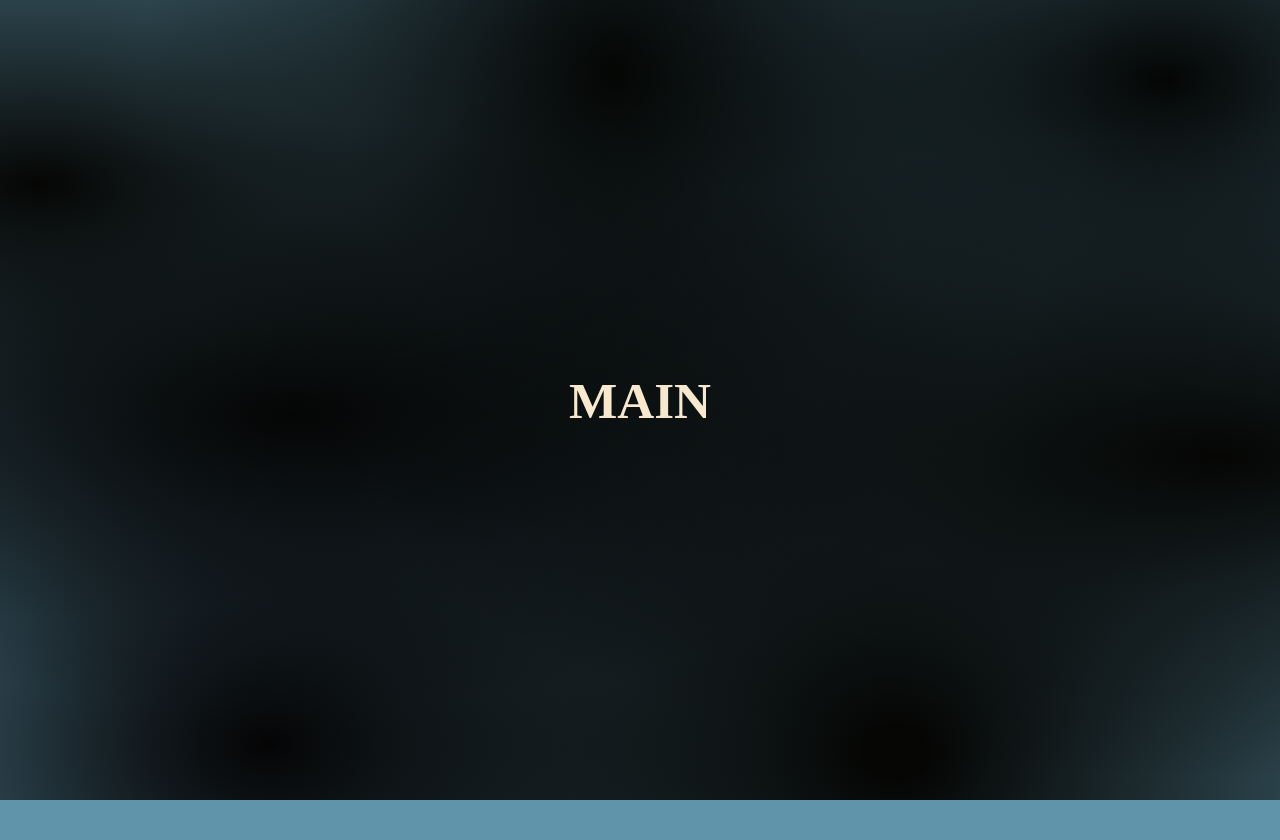
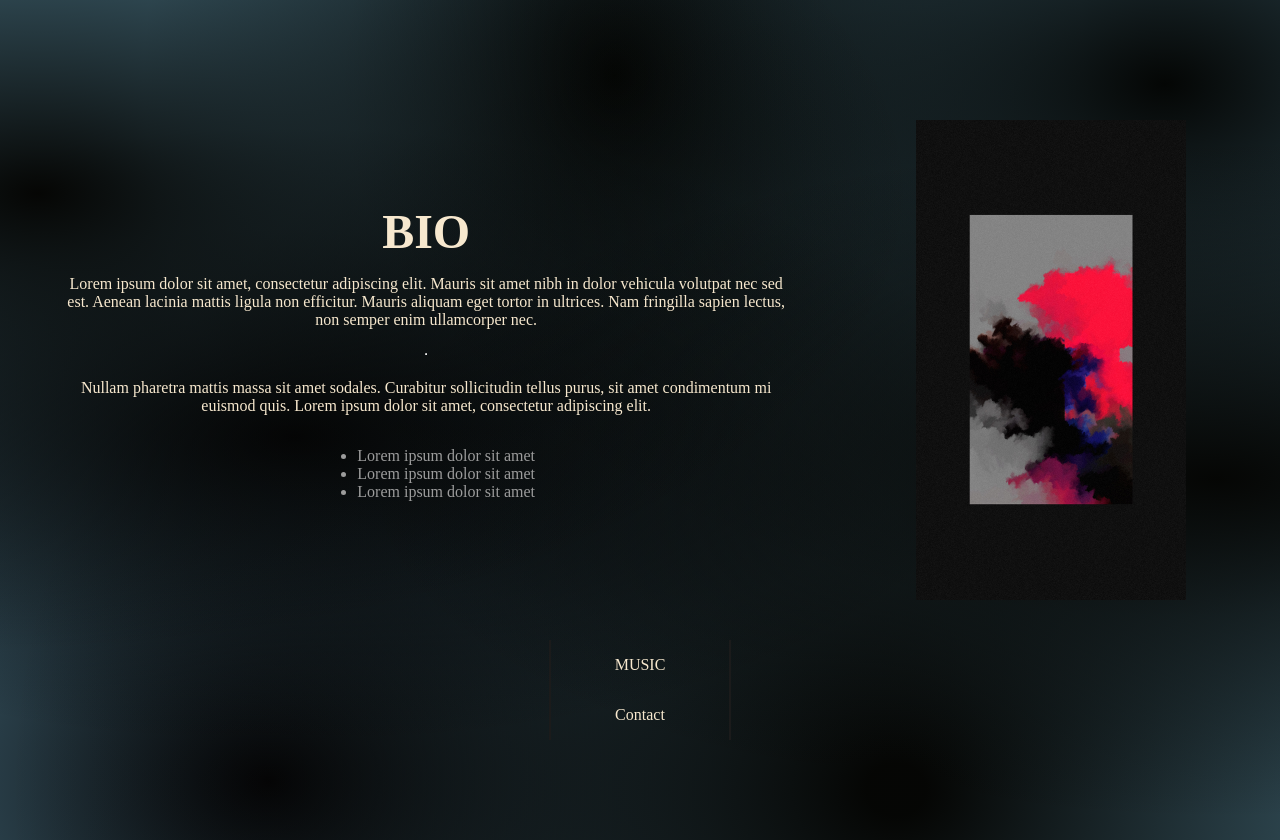
Before and after one commit to olikoo/olikoo.github.io, a plain HTML site: page main.html in a window 1280 px wide. Before the commit the page ends 800 px from the top, so only its background shows below. Drawn offline with Linux system fonts and the light colour scheme.

Commit message:
Add files via upload

```diff
--- a/main.html
+++ b/main.html
@@ -8,8 +8,27 @@
         <title>Kniss</title>
     </head>
     <body>
-        <div>
-            <h1 class="v-center">MAIN</h1>
+        <div class="main-flex">
+            <div class="flex-text main-p">
+                <h1 class="main-h1">BIO</h1>
+                <p>Lorem ipsum dolor sit amet, consectetur adipiscing elit. Mauris sit amet nibh in dolor vehicula volutpat nec sed est. Aenean lacinia mattis ligula non efficitur. Mauris aliquam eget tortor in ultrices. Nam fringilla sapien lectus, non semper enim ullamcorper nec.</p>
+                <hr>
+                <p>Nullam pharetra mattis massa sit amet sodales. Curabitur sollicitudin tellus purus, sit amet condimentum mi euismod quis. Lorem ipsum dolor sit amet, consectetur adipiscing elit.</p>
+                <section class="bio-list">
+                    <ul>
+                        <li>Lorem ipsum dolor sit amet</li>
+                        <li>Lorem ipsum dolor sit amet</li>
+                        <li>Lorem ipsum dolor sit amet</li>
+                    </ul>
+                </section>
+            </div>
+            <div class="flex-img">
+                <img src="./gen1.jpg">
+            </div>
+        </div>
+        <div class="pages">
+            <a class="pages-a">MUSIC</a>
+            <a class="pages-a">Contact</a>
         </div>
     </body>
 </html>
--- a/styles.css
+++ b/styles.css
@@ -15,7 +15,6 @@
     font-size: 2vw;
     margin: 0 auto;
     overflow: hidden;
-
 }
 
 .v-center {
@@ -57,3 +56,76 @@
 .hello{
     opacity: 90%;
 }
+
+.main-flex{
+    display: flex;
+    margin: 5vh 5vw 15vh 5vw;
+    width: 90vw;
+    height: 80vh;
+    align-items: center;
+    justify-content: center;
+    flex-wrap: nowrap;
+    column-gap: 10vw;
+}
+
+.flex-text{
+    display: flex;
+    flex-direction: column;
+    max-width: 100%;
+    align-items: center;
+    justify-content: center;
+    flex-grow: 5;
+    row-gap: 2vmin;
+}
+
+.flex-img{
+    display: flex;
+    width: auto;
+    height: 60vmin;
+    flex-grow: 1;
+    max-width: 100%;
+    transition-duration: 500ms;
+}
+
+.flex-img:hover{
+    transform: scale(1.1);
+    transform: rotate(2deg);
+    transition-timing-function: cubic-bezier(0.23, 1, 0.320, 1);
+}
+
+.main-h1{
+    font-size: 6vmin;
+}
+
+.main-p{
+    font-size: 2vmin;
+    width: 50%;
+}
+
+.bio-list{
+    color: rgb(156, 156, 156);
+}
+
+.pages{
+    display: flex;
+    flex-direction: column;
+    margin: -20vh 5vw 15vh 5vw;
+    width: 90vw;
+    height: 2vh;
+    justify-content:space-around;
+    align-items:center;
+    font-size: 2vmin;
+    column-gap: 1vw;
+    flex-wrap: nowrap;
+}
+
+.pages-a{
+    border: 2px solid rgb(27, 27, 27);
+    border-top: 0;
+    border-bottom: 0;
+    padding: 2vmin 8vmin 2vmin 8vmin;
+}
+
+.pages-a:hover{
+    background-image: linear-gradient(45deg, rgb(87, 32, 66), transparent);
+}
```
Also changed, not shown: index.html (+2 -2 lines), gen1.jpg (added).
